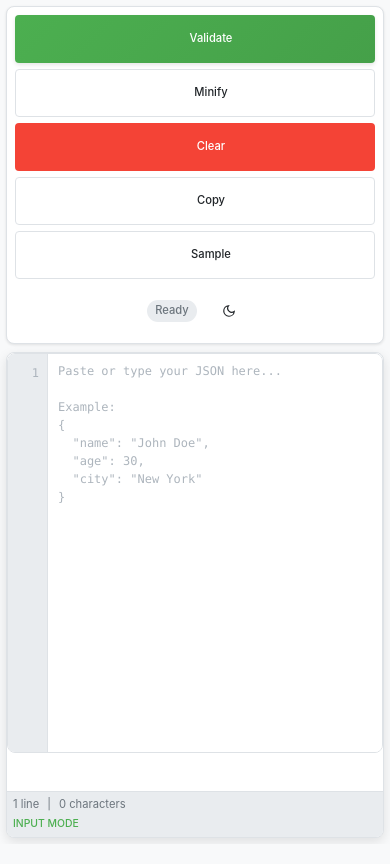
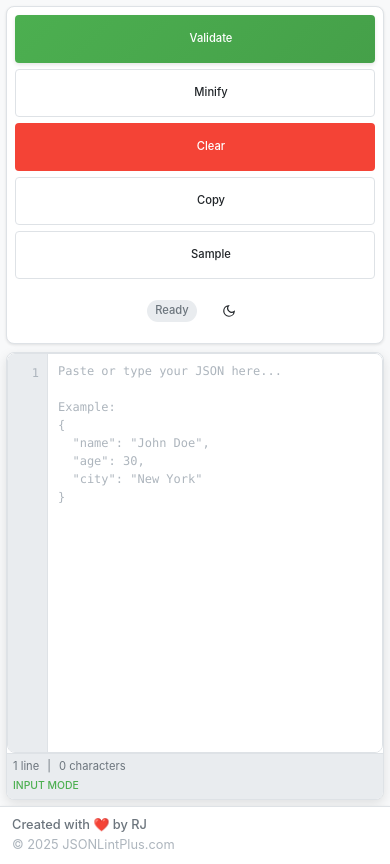
Before and after one commit to rajeshmahendran41/JsonLintPlus, a website: page index.html in a window 390 px wide. Drawn offline with Linux system fonts and the light colour scheme.

Commit message:
Added Footer

```diff
--- a/css/style.css
+++ b/css/style.css
@@ -727,3 +727,69 @@ textarea:focus-visible {
   outline: 2px solid var(--primary-color);
   outline-offset: 2px;
 }
+/* Footer credit: right-aligned, theme-aware */
+.site-credit {
+  background-color: var(--bg-primary);
+  color: var(--text-secondary);
+  border-top: 1px solid var(--border-color);
+  box-shadow: var(--shadow-sm);
+  font-size: 0.875rem;
+  padding: 0.75rem 1rem;
+
+  /* Container alignment consistent with app-main */
+  max-width: 1200px;
+  width: 100%;
+  margin: 0 auto;
+  text-align: right;
+}
+
+@media (max-width: 768px) {
+  .site-credit {
+    font-size: 0.8rem;
+    padding: 0.5rem 0.75rem;
+  }
+}
+/* Footer credit details: emphasize credit, subtle copyright, aligned to theme */
+.site-credit .credit {
+  color: var(--text-secondary);
+  font-weight: 500;
+}
+
+.site-credit .copyright {
+  color: var(--text-muted);
+  font-size: 0.8rem;
+  margin-top: 0.25rem;
+}
+/* Footer layout override: copyright left, credit right */
+.site-credit {
+  display: flex;
+  justify-content: space-between;
+  align-items: center;
+  flex-wrap: wrap;
+  text-align: initial; /* override previous right alignment */
+}
+
+.site-credit .copyright {
+  order: 1;
+  margin-right: auto;
+  text-align: left;
+}
+
+.site-credit .credit {
+  order: 2;
+  margin-left: auto;
+  text-align: right;
+}
+
+@media (max-width: 600px) {
+  .site-credit {
+    flex-direction: column;
+    align-items: stretch;
+  }
+  .site-credit .credit,
+  .site-credit .copyright {
+    order: initial;
+    margin: 0;
+    text-align: left; /* stack and left-align on small screens */
+  }
+}
--- a/index.html
+++ b/index.html
@@ -161,6 +161,11 @@ Example:
     <!-- Status bar -->
   </main>
 
+  <footer class="site-credit" aria-label="Site credit">
+    <div class="credit">Created with ❤️ by RJ</div>
+    <div class="copyright">© 2025 JSONLintPlus.com</div>
+  </footer>
+
   <!-- Scripts -->
   <!-- Scripts moved to external JS files -->
 <script src="js/env.js" defer></script>
```
